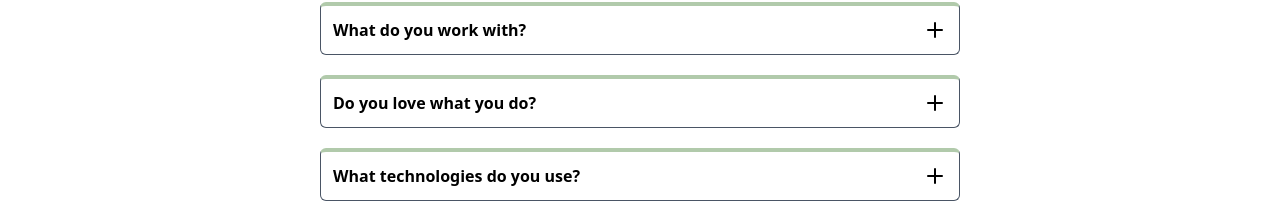
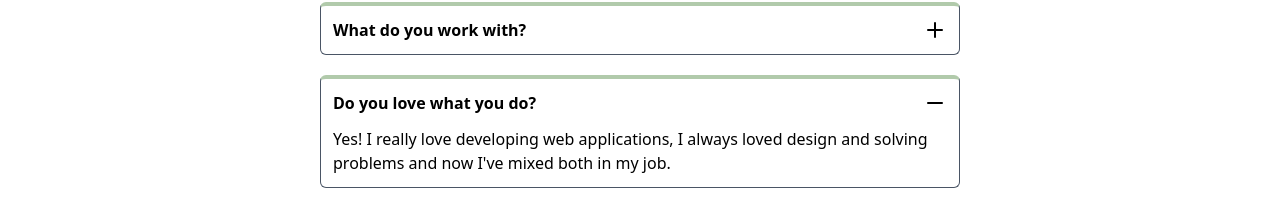
Before and after one commit to Jnzinho/challenge1-udemy, a React (Vite) app: page / in a window 1280 px wide. Shown: the part 638-841 px from the top of the page. Built offline with nearby package versions, Linux system fonts and the light colour scheme.

Commit message:
feat: one accordion open at a time

```diff
--- a/src/components/Accordion.tsx
+++ b/src/components/Accordion.tsx
@@ -1,18 +1,27 @@
-import { useState, useRef } from "react";
+import { useRef } from "react";
 import { Plus, Minus } from "lucide-react";
 
 type AccordionProps = {
   title: string;
   text: string;
+  index: number;
+  active: number;
+  setActive: React.Dispatch<React.SetStateAction<number>>;
 };
 
-export default function Accordion({ title, text }: AccordionProps) {
-  const [visible, setVisible] = useState(false);
+export default function Accordion({
+  title,
+  text,
+  index,
+  active,
+  setActive,
+}: AccordionProps) {
+  const visible = index === active;
   const contentRef = useRef<HTMLDivElement>(null);
 
   const handleSetVisible = (e: React.MouseEvent) => {
     e.preventDefault();
-    setVisible(!visible);
+    setActive(index);
   };
 
   return (
--- a/src/components/AccordionSection.tsx
+++ b/src/components/AccordionSection.tsx
@@ -1,3 +1,4 @@
+import { useState } from "react";
 import Accordion from "./Accordion";
 
 const AccordionItems = [
@@ -24,10 +25,17 @@ const AccordionItems = [
 ];
 
 export default function AccordionSection() {
+  const [openedAccordion, setOpenedAccordion] = useState(1);
   return (
     <ul className="flex flex-col gap-5 sm:w-2/4 w-3/4 min-h-60">
-      {AccordionItems.map((ai) => (
-        <Accordion text={ai.text} title={ai.name}></Accordion>
+      {AccordionItems.map((ai, index) => (
+        <Accordion
+          text={ai.text}
+          title={ai.name}
+          index={index}
+          setActive={setOpenedAccordion}
+          active={openedAccordion}
+        ></Accordion>
       ))}
     </ul>
   );
```
